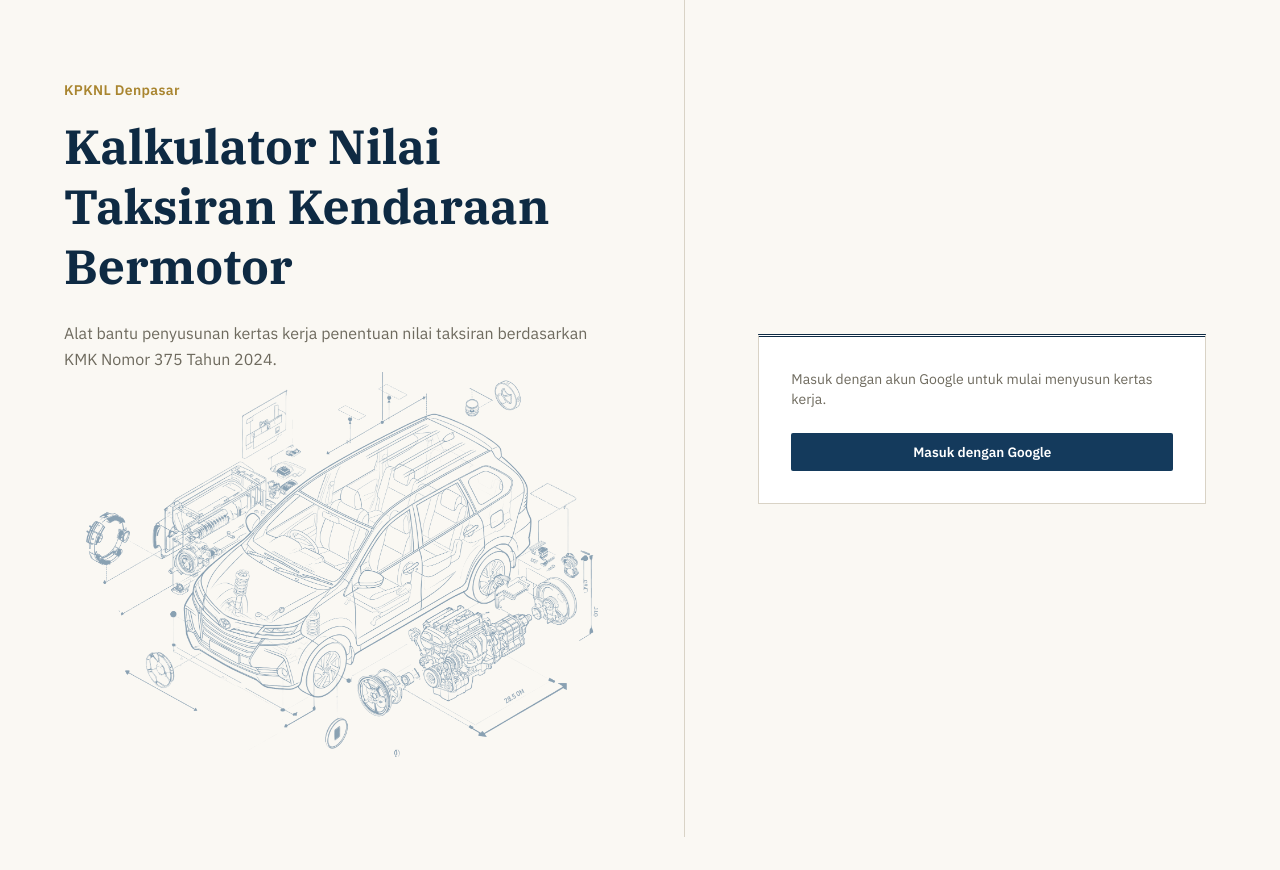
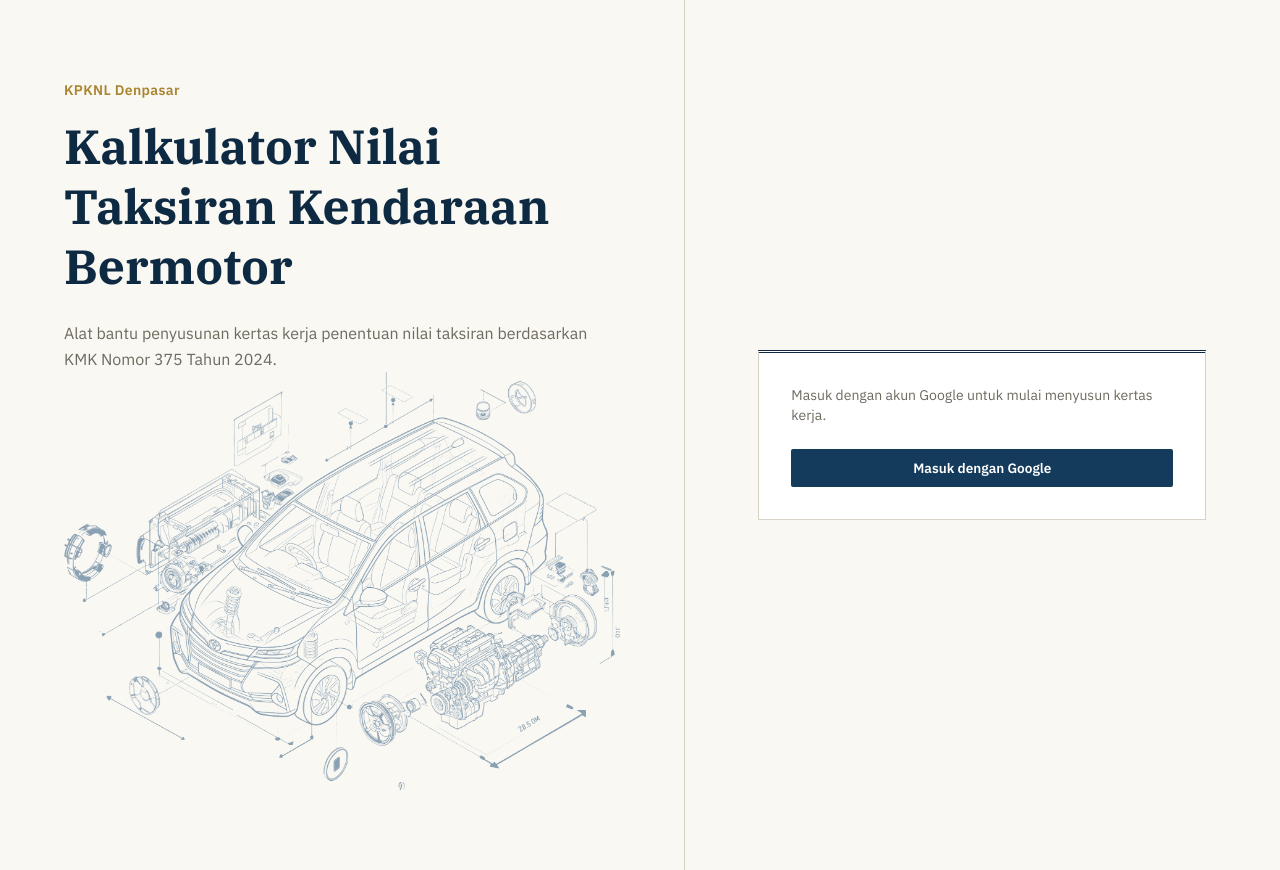
Before and after one commit to arierawan-app/Kalkulator-Nilai-Taksiran_Dps, a Next.js app: page / in a window 1280 px wide. Before the commit the page ends 837 px from the top, so only its background shows below. Built offline with nearby package versions, Linux system fonts and the light colour scheme; no server answers.

Commit message:
Perbesar sketsa kendaraan agar memenuhi area visual landing page secara proporsional

```diff
--- a/src/app/page.tsx
+++ b/src/app/page.tsx
@@ -27,9 +27,9 @@ export default async function Beranda() {
             alt="Sketsa teknis mobil dan komponen kendaraan"
             width={1800}
             height={1355}
-            sizes="(max-width: 768px) 100vw, 512px"
+            sizes="(max-width: 768px) calc(100vw - 4rem), 768px"
             loading="eager"
-            className="mx-auto block h-auto w-full max-w-lg opacity-[0.62]"
+            className="mx-auto block h-auto w-full max-w-full opacity-[0.62]"
           />
         </div>
       </section>
```
